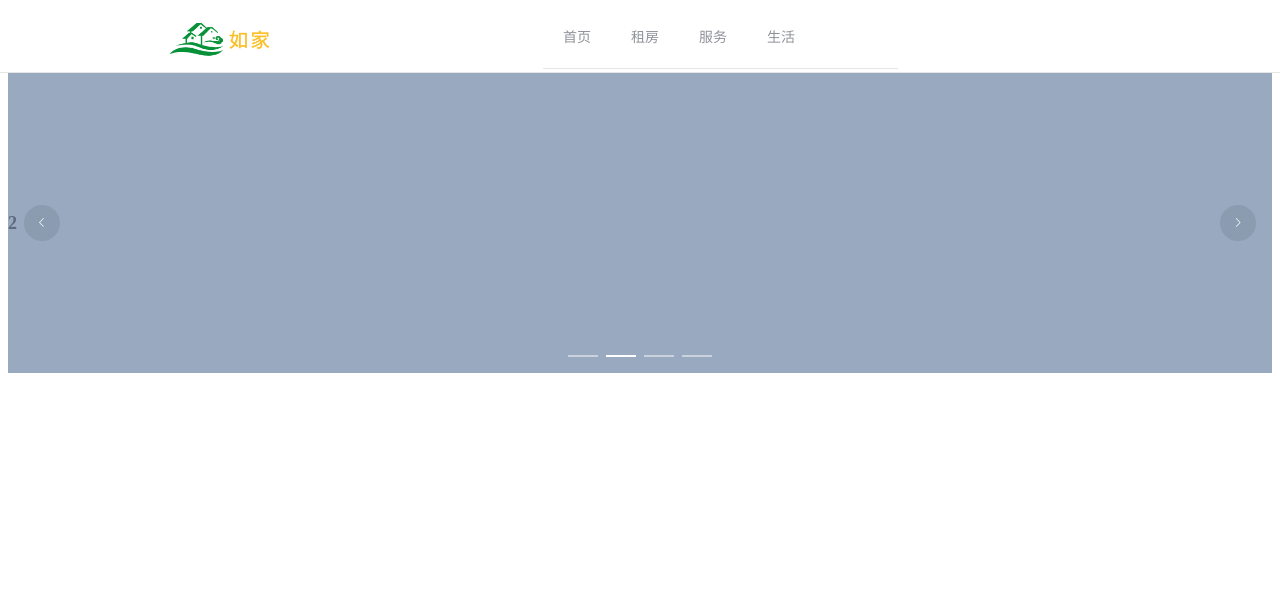
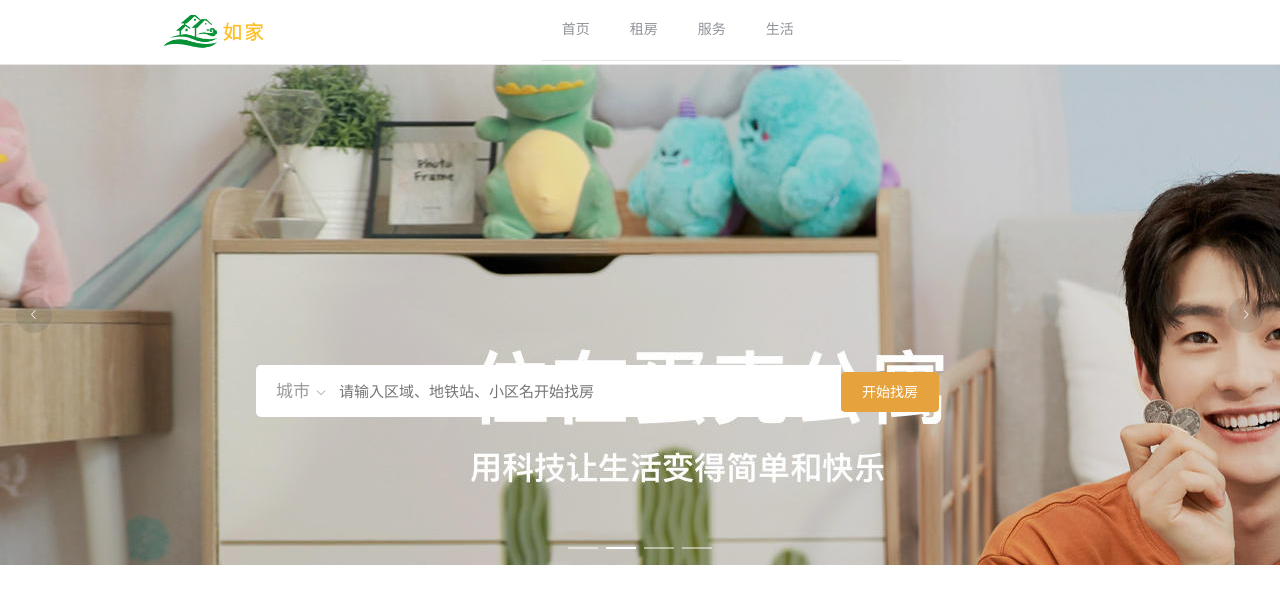
Before and after one commit to zhyocean/rent-system-page, a Vue app: page / in a window 1280 px wide. Shown: the top 604 px of the page. Built offline with nearby package versions, Linux system fonts and the light colour scheme.

Commit message:
add home page

```diff
--- a/src/pages/home/Home.vue
+++ b/src/pages/home/Home.vue
@@ -18,5 +18,7 @@ export default {
 </script>
 
 <style>
-
+  body{
+    margin: 0;
+  }
 </style>
--- a/src/pages/home/components/Carousel.vue
+++ b/src/pages/home/components/Carousel.vue
@@ -1,9 +1,33 @@
 <template>
-  <el-carousel :interval="5000" arrow="always">
+  <div class="carousel-main">
+    <el-carousel height="500px" :interval="5000" arrow="always">
       <el-carousel-item v-for="item in 4" :key="item">
-      <h3>{{ item }}</h3>
+        <img src="@/assets/pic.jpg">
       </el-carousel-item>
     </el-carousel>
+    <div class="search-box">
+      <div class="box-left">
+        <el-dropdown>
+          <span class="el-dropdown-link search-title">
+            城市<i class="el-icon-arrow-down el-icon--right"></i>
+          </span>
+          <el-dropdown-menu slot="dropdown">
+            <el-dropdown-item>北京</el-dropdown-item>
+            <el-dropdown-item>上海</el-dropdown-item>
+            <el-dropdown-item>深圳</el-dropdown-item>
+            <el-dropdown-item>西安</el-dropdown-item>
+            <el-dropdown-item>成都</el-dropdown-item>
+          </el-dropdown-menu>
+        </el-dropdown>
+        <div class="search-text">
+          <input type="text" class="search-input" placeholder="请输入区域、地铁站、小区名开始找房">
+        </div>
+      </div>
+      <div class="box-right">
+        <el-button type="warning">开始找房</el-button>
+      </div>
+    </div>
+  </div>
 </template>
 
 <script>
@@ -13,6 +37,9 @@ export default {
 </script>
 
 <style>
+  .carousel-main{
+    position: relative;
+  }
     .el-carousel__item h3 {
       color: #475669;
       font-size: 18px;
@@ -28,4 +55,40 @@ export default {
     .el-carousel__item:nth-child(2n+1) {
       background-color: #d3dce6;
     }
+    .search-box{
+      position: absolute;
+      top: 60%;
+      left: 20%;
+      z-index: 2;
+    }
+      .box-left{
+        padding: 10px 0px 10px 20px;
+        background-color: #fff;
+        border-radius: 5px 0 0 5px;
+        display: inline-block;
+      }
+        .el-dropdown-link {
+          cursor: pointer;
+          color: #409EFF;
+        }
+        .search-title{
+          color: rgba(0,0,0,.4);
+          font-size: 17px;
+        }
+        .el-icon-arrow-down {
+          font-size: 12px;
+        }
+        .search-text{
+          display: inline-block;
+          margin-left: 10px;
+        }
+          .search-input{
+            border: none;
+            width: 500px;
+            height: 30px;
+            font-size: 15px;
+          }
+      .box-right{
+        display: inline-block;
+      }
 </style>
```
Also changed, not shown: src/assets/pic.jpg (added). Lines whose indentation alone changed are shown as unchanged.
